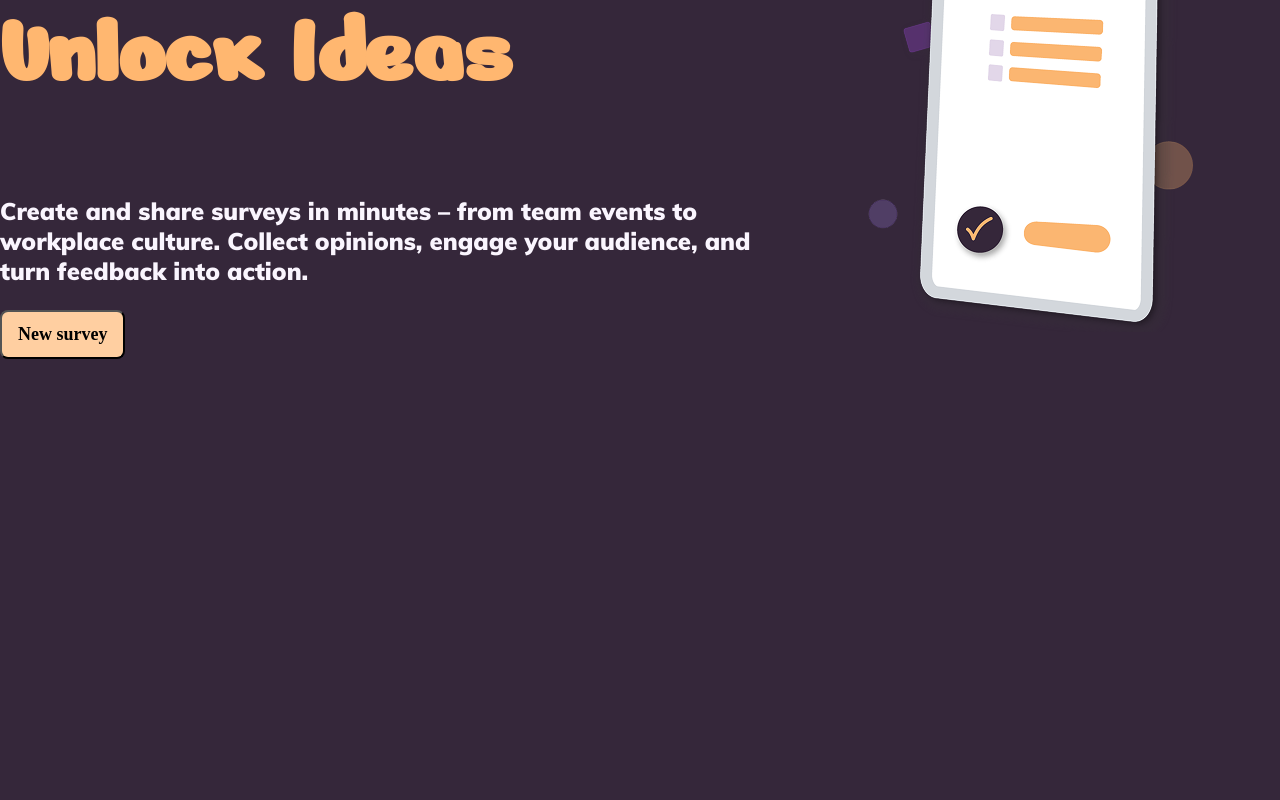
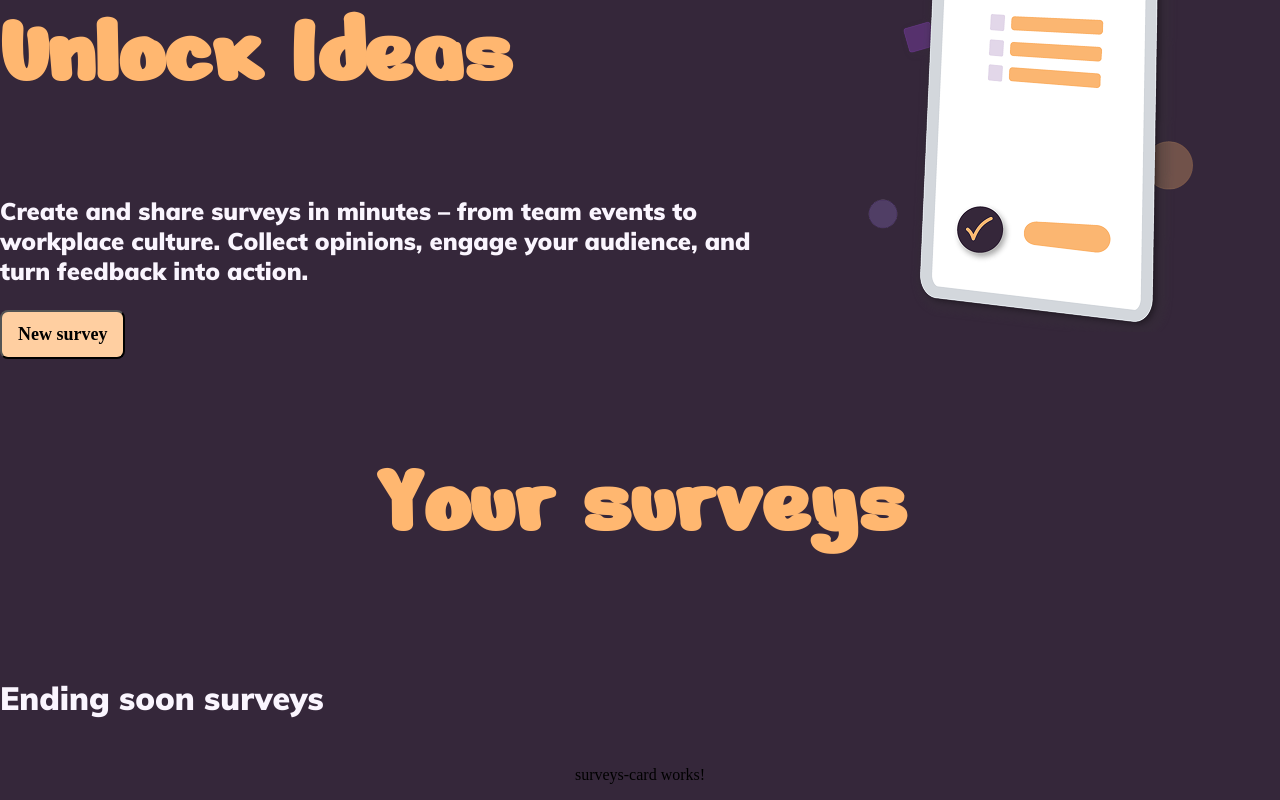
Before and after one commit to Maik649/poll-app, an Angular app: page / in a window 1280 px wide. Shown: the part 296-1096 px from the top of the page. Before the commit the page ends 800 px from the top, so only its background shows below. Built offline with nearby package versions, Linux system fonts and the light colour scheme.

Commit message:
feat: surveys secton and card

```diff
--- a/src/app/shared/components/hero-secton/hero-secton.html
+++ b/src/app/shared/components/hero-secton/hero-secton.html
@@ -13,3 +13,4 @@
     </div>
 
 </section>
+<app-surveys-section></app-surveys-section>
--- a/src/app/shared/components/hero-secton/hero-secton.scss
+++ b/src/app/shared/components/hero-secton/hero-secton.scss
@@ -1,18 +1,2 @@
 
 @use "../../../../scss/varieable" as *;
-
-
-
-h1{
-    font-family: $fontFamily_Nerko;
-    line-break: loose;
-    font-size: 100px;
-    color: $primary-orange;
-}
-
-.subheadline{
-    font-family: $fontFamily_Mulish;
-    font-size: 24px;
-    font-weight: 600;
-    color: $bg-card;
-}
--- a/src/app/shared/components/hero-secton/hero-secton.ts
+++ b/src/app/shared/components/hero-secton/hero-secton.ts
@@ -1,8 +1,9 @@
 import { Component } from '@angular/core';
+import { SurveysSection } from "../surveys-section/surveys-section";
 
 @Component({
   selector: 'app-hero-secton',
-  imports: [],
+  imports: [SurveysSection],
   templateUrl: './hero-secton.html',
   styleUrl: './hero-secton.scss',
 })
--- /dev/null
+++ b/src/app/shared/components/surveys-card/surveys-card.html
@@ -0,0 +1 @@
+<p>surveys-card works!</p>
--- /dev/null
+++ b/src/app/shared/components/surveys-section/surveys-section.html
@@ -0,0 +1,5 @@
+<section class="content-wrapper --colomn-container">
+    <h1>Your surveys</h1>
+    <p class="subheadline --text-left ">Ending soon surveys</p>
+    <app-surveys-card></app-surveys-card>
+</section>
--- /dev/null
+++ b/src/app/shared/components/surveys-section/surveys-section.scss
@@ -0,0 +1,17 @@
+@use "../../../../scss/varieable" as *;
+
+h1{
+    text-align: center;
+    width: 100%;
+}
+
+.subheadline{
+    font-size: 32px;
+    font-weight: 500;
+    font-style: normal;
+}
+
+.--colomn-container{
+    display: flex;
+    flex-direction: column;
+}
--- a/src/scss/varieable.scss
+++ b/src/scss/varieable.scss
@@ -23,7 +23,18 @@ $fontFamily_Nokora-Bold: 'Nokora-Bold';
     &:hover{
         padding: 12px 25px;
     }
+}
 
+.--text-left{
+    text-align: left;
+    width: 100%;
+}
+
+.subheadline{
+    font-family: $fontFamily_Mulish;
+    font-size: 24px;
+    font-weight: 600;
+    color: $bg-card;
 }
 
 .content-wrapper{
--- a/src/styles.scss
+++ b/src/styles.scss
@@ -4,3 +4,10 @@ body{
     margin: 0;
     background-color: $primary-bg;
 }
+
+h1{
+    font-family: $fontFamily_Nerko;
+    line-break: loose;
+    font-size: 100px;
+    color: $primary-orange;
+}
```
Also changed, not shown: src/app/shared/components/surveys-card/surveys-card.ts (added, +9 -0 lines), src/app/shared/components/surveys-section/surveys-section.ts (added, +10 -0 lines), src/app/shared/components/surveys-card/surveys-card.scss (added).
